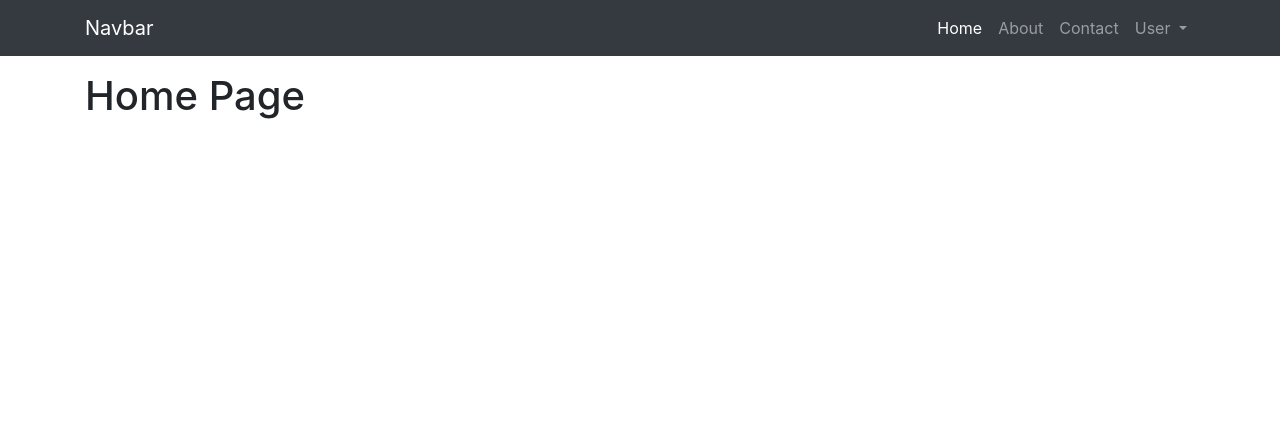
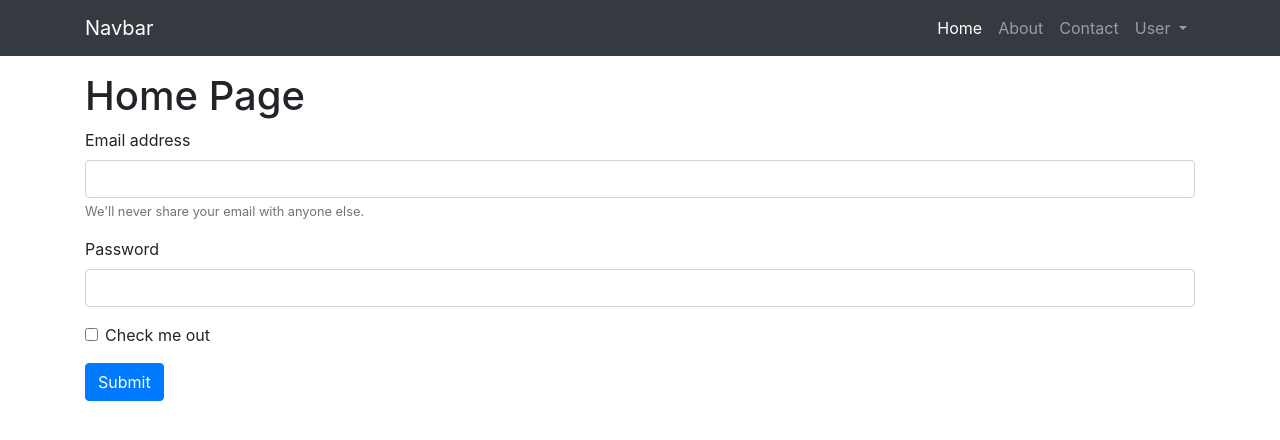
Before and after one commit to sarbeswar3/template_test, a Django app: page / in a window 1280 px wide. Shown: the top 440 px of the page. Run offline with Django 4.2, Linux system fonts and the light colour scheme; some libraries are stand-ins or nearby versions.

Commit message:
Satic dir warning fixed and login form added to home page

```diff
--- a/template_test/settings.py
+++ b/template_test/settings.py
@@ -120,7 +120,6 @@ USE_TZ = True
 STATIC_URL = 'static/'
 STATICFILES_DIRS = [
     BASE_DIR / "static",
-    "/static/",
 ]
 
 # Default primary key field type
--- a/templates/webapp/home.html
+++ b/templates/webapp/home.html
@@ -9,6 +9,25 @@
 
   <div class="container py-3">
     <h1>Home Page</h1>
+    <div>
+      <form>
+        <div class="form-group">
+          <label for="exampleInputEmail1">Email address</label>
+          <input type="email" class="form-control" id="exampleInputEmail1" aria-describedby="emailHelp">
+          <small id="emailHelp" class="form-text text-muted">We'll never share your email with anyone else.</small>
+        </div>
+        <div class="form-group">
+          <label for="exampleInputPassword1">Password</label>
+          <input type="password" class="form-control" id="exampleInputPassword1">
+        </div>
+        <div class="form-group form-check">
+          <input type="checkbox" class="form-check-input" id="exampleCheck1">
+          <label class="form-check-label" for="exampleCheck1">Check me out</label>
+        </div>
+        <button type="submit" class="btn btn-primary">Submit</button>
+      </form>
+
+    </div>
   </div>
 
 {% endblock %}
```
